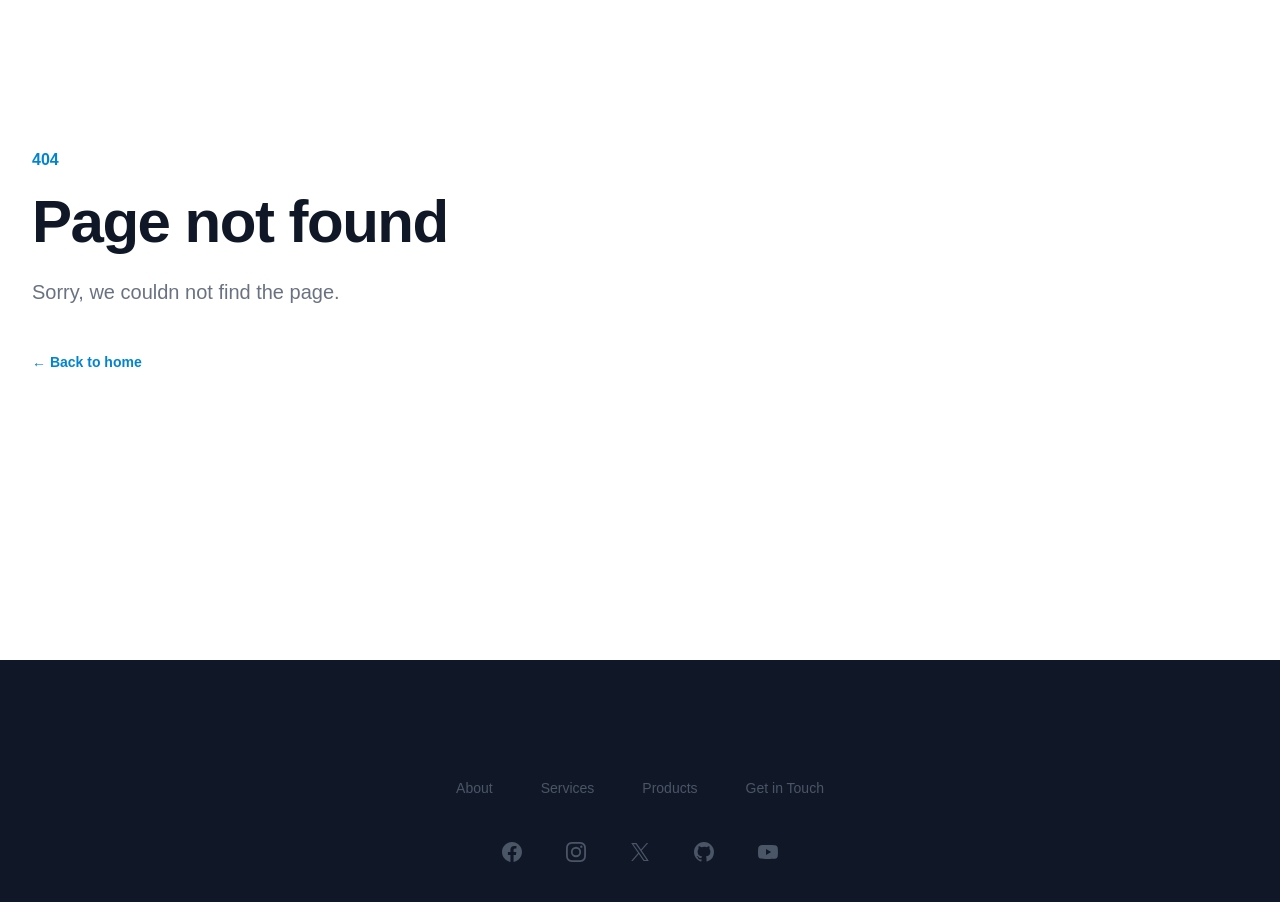
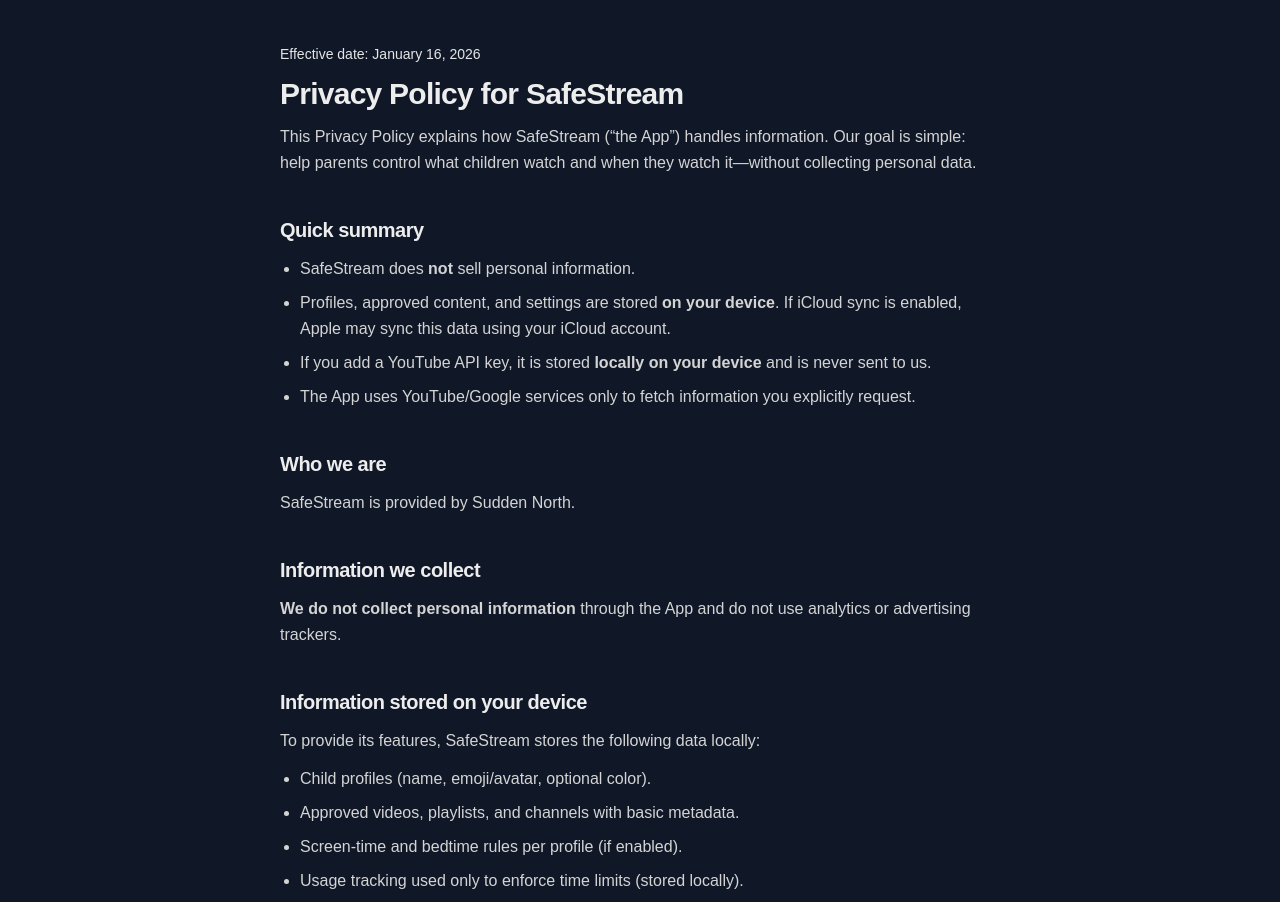
Before and after one commit to shwnp777/suddennorth, a Next.js app: page /products/safestream/privacy-policy in a window 1280 px wide. Before the commit this address had no page. Shown: the part 140-1042 px from the top of the page. Built offline with nearby package versions, Linux system fonts and the light colour scheme.

Commit message:
Add SafeStream privacy policy page for App Store submission

```diff
--- a/src/app/products/safestream/page.js
+++ b/src/app/products/safestream/page.js
@@ -87,6 +87,12 @@
 									View Screenshots →
 								</Link>
 							</div>
+							<Link
+								href='/products/safestream/privacy-policy'
+								className='mt-4 inline-block text-sm text-gray-500 hover:underline'
+							>
+								SafeStream Privacy Policy
+							</Link>
 						</div>
 
 						{/* App Screenshot Card */}
--- /dev/null
+++ b/src/app/products/safestream/privacy-policy/page.js
@@ -0,0 +1,153 @@
+'use client';
+
+const EFFECTIVE_DATE = 'January 16, 2026'; // update as needed
+const SUPPORT_EMAIL = 'suddennorth@gmail.com';
+const COMPANY_NAME = 'Sudden North';
+const APP_NAME = 'SafeStream';
+
+function SectionTitle({ children }) {
+	return (
+		<h2 className='mt-10 scroll-mt-24 text-xl font-semibold tracking-tight'>
+			{children}
+		</h2>
+	);
+}
+
+function Bullet({ children }) {
+	return <li className='ml-5 list-disc leading-relaxed'>{children}</li>;
+}
+
+export default function PrivacyPolicyPage() {
+	return (
+		<main className='mx-auto max-w-3xl px-6 py-14 mt-24 sm:mt-32'>
+			<header className='space-y-3'>
+				<p className='text-sm text-neutral-200'>
+					Effective date: {EFFECTIVE_DATE}
+				</p>
+
+				<h1 className='text-3xl font-bold tracking-tight'>
+					Privacy Policy for {APP_NAME}
+				</h1>
+
+				<p className='text-base leading-relaxed text-neutral-300'>
+					This Privacy Policy explains how {APP_NAME} (“the App”) handles
+					information. Our goal is simple: help parents control what children
+					watch and when they watch it—without collecting personal data.
+				</p>
+			</header>
+
+			<SectionTitle>Quick summary</SectionTitle>
+			<ul className='mt-3 space-y-2 text-neutral-300'>
+				<Bullet>
+					{APP_NAME} does <strong>not</strong> sell personal information.
+				</Bullet>
+				<Bullet>
+					Profiles, approved content, and settings are stored{' '}
+					<strong>on your device</strong>. If iCloud sync is enabled, Apple may
+					sync this data using your iCloud account.
+				</Bullet>
+				<Bullet>
+					If you add a YouTube API key, it is stored{' '}
+					<strong>locally on your device</strong> and is never sent to us.
+				</Bullet>
+				<Bullet>
+					The App uses YouTube/Google services only to fetch information you
+					explicitly request.
+				</Bullet>
+			</ul>
+
+			<SectionTitle>Who we are</SectionTitle>
+			<p className='mt-3 leading-relaxed text-neutral-300'>
+				{APP_NAME} is provided by {COMPANY_NAME}.
+			</p>
+
+			<SectionTitle>Information we collect</SectionTitle>
+			<p className='mt-3 leading-relaxed text-neutral-300'>
+				<strong>We do not collect personal information</strong> through the App
+				and do not use analytics or advertising trackers.
+			</p>
+
+			<SectionTitle>Information stored on your device</SectionTitle>
+			<p className='mt-3 leading-relaxed text-neutral-300'>
+				To provide its features, {APP_NAME} stores the following data locally:
+			</p>
+			<ul className='mt-3 space-y-2 text-neutral-300'>
+				<Bullet>Child profiles (name, emoji/avatar, optional color).</Bullet>
+				<Bullet>
+					Approved videos, playlists, and channels with basic metadata.
+				</Bullet>
+				<Bullet>Screen-time and bedtime rules per profile (if enabled).</Bullet>
+				<Bullet>
+					Usage tracking used only to enforce time limits (stored locally).
+				</Bullet>
+				<Bullet>Parent PIN stored securely in the iOS Keychain.</Bullet>
+				<Bullet>
+					Optional YouTube API key, stored locally if you add one.
+				</Bullet>
+			</ul>
+
+			<SectionTitle>iCloud sync (optional)</SectionTitle>
+			<p className='mt-3 leading-relaxed text-neutral-300'>
+				If you enable iCloud sync, Apple may synchronize app data between your
+				devices using your iCloud account. Apple manages this service, and their
+				privacy policy applies.
+			</p>
+
+			<SectionTitle>YouTube / Google services</SectionTitle>
+			<p className='mt-3 leading-relaxed text-neutral-300'>
+				{APP_NAME} can connect to YouTube services to search for videos and
+				fetch channel or playlist information you request. Requests are sent
+				directly from your device to Google’s servers.
+			</p>
+			<p className='mt-3 leading-relaxed text-neutral-300'>
+				If you supply your own YouTube API key, usage is governed by Google’s
+				policies. We do not receive or store your API key.
+			</p>
+
+			<SectionTitle>Advertising & tracking</SectionTitle>
+			<p className='mt-3 leading-relaxed text-neutral-300'>
+				{APP_NAME} does not show third-party ads and does not track users for
+				advertising purposes.
+			</p>
+
+			<SectionTitle>Children’s privacy</SectionTitle>
+			<p className='mt-3 leading-relaxed text-neutral-300'>
+				{APP_NAME} is designed for parents and guardians. We do not knowingly
+				collect personal information from children.
+			</p>
+
+			<SectionTitle>Security</SectionTitle>
+			<p className='mt-3 leading-relaxed text-neutral-300'>
+				We rely on iOS security features, including the Keychain, to protect
+				sensitive data such as the parent PIN.
+			</p>
+
+			<SectionTitle>Your choices</SectionTitle>
+			<ul className='mt-3 space-y-2 text-neutral-300'>
+				<Bullet>Remove profiles or approved content within the App.</Bullet>
+				<Bullet>Disable iCloud sync in device settings.</Bullet>
+				<Bullet>Clear your YouTube API key at any time.</Bullet>
+				<Bullet>Delete the App to remove locally stored data.</Bullet>
+			</ul>
+
+			<SectionTitle>Contact</SectionTitle>
+			<p className='mt-3 leading-relaxed text-neutral-300'>
+				For questions, contact us at{' '}
+				<a className='underline' href={`mailto:${SUPPORT_EMAIL}`}>
+					{SUPPORT_EMAIL}
+				</a>
+				.
+			</p>
+
+			<SectionTitle>Changes to this policy</SectionTitle>
+			<p className='mt-3 leading-relaxed text-neutral-300'>
+				We may update this Privacy Policy from time to time. Updates will be
+				reflected by the effective date above.
+			</p>
+
+			<footer className='mt-14 border-t pt-6 text-sm text-neutral-500'>
+				© {new Date().getFullYear()} {COMPANY_NAME}. All rights reserved.
+			</footer>
+		</main>
+	);
+}
```
